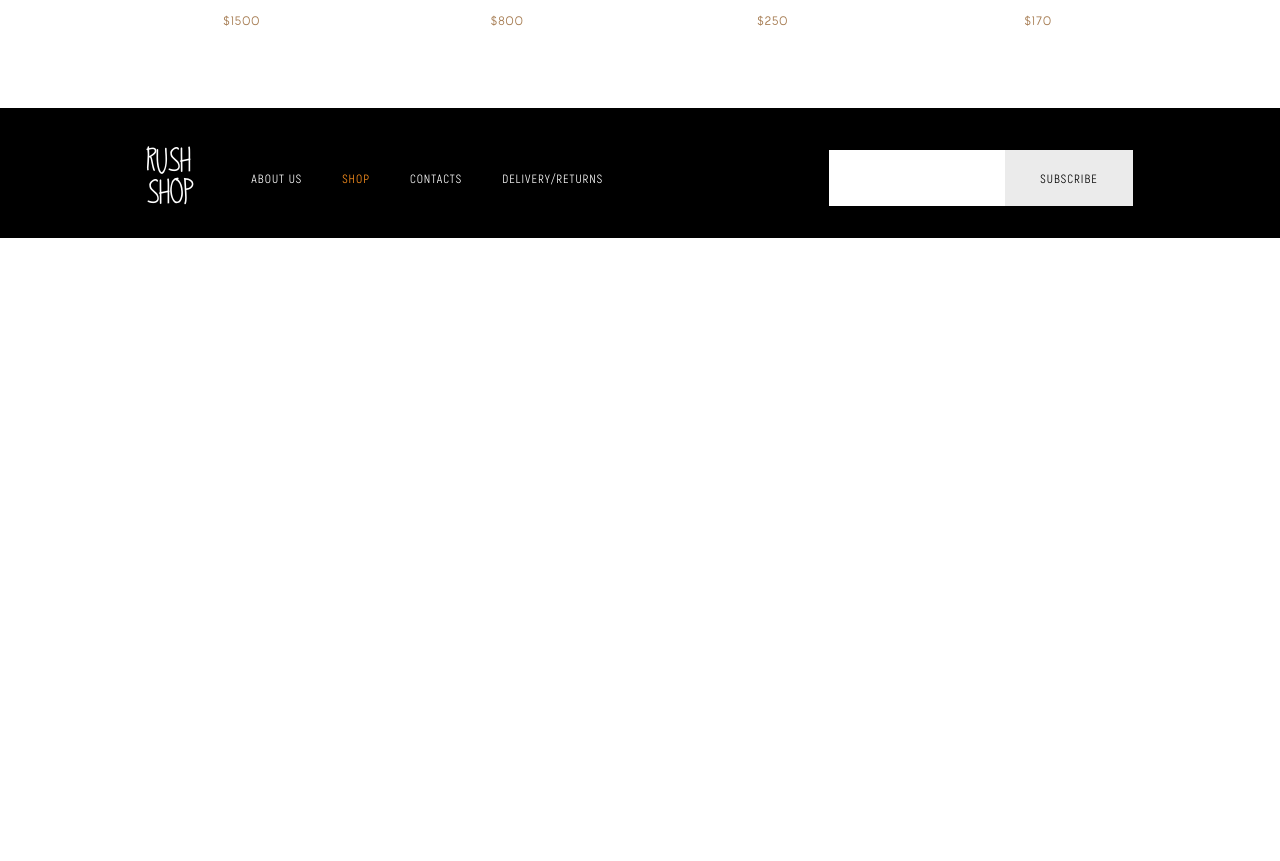
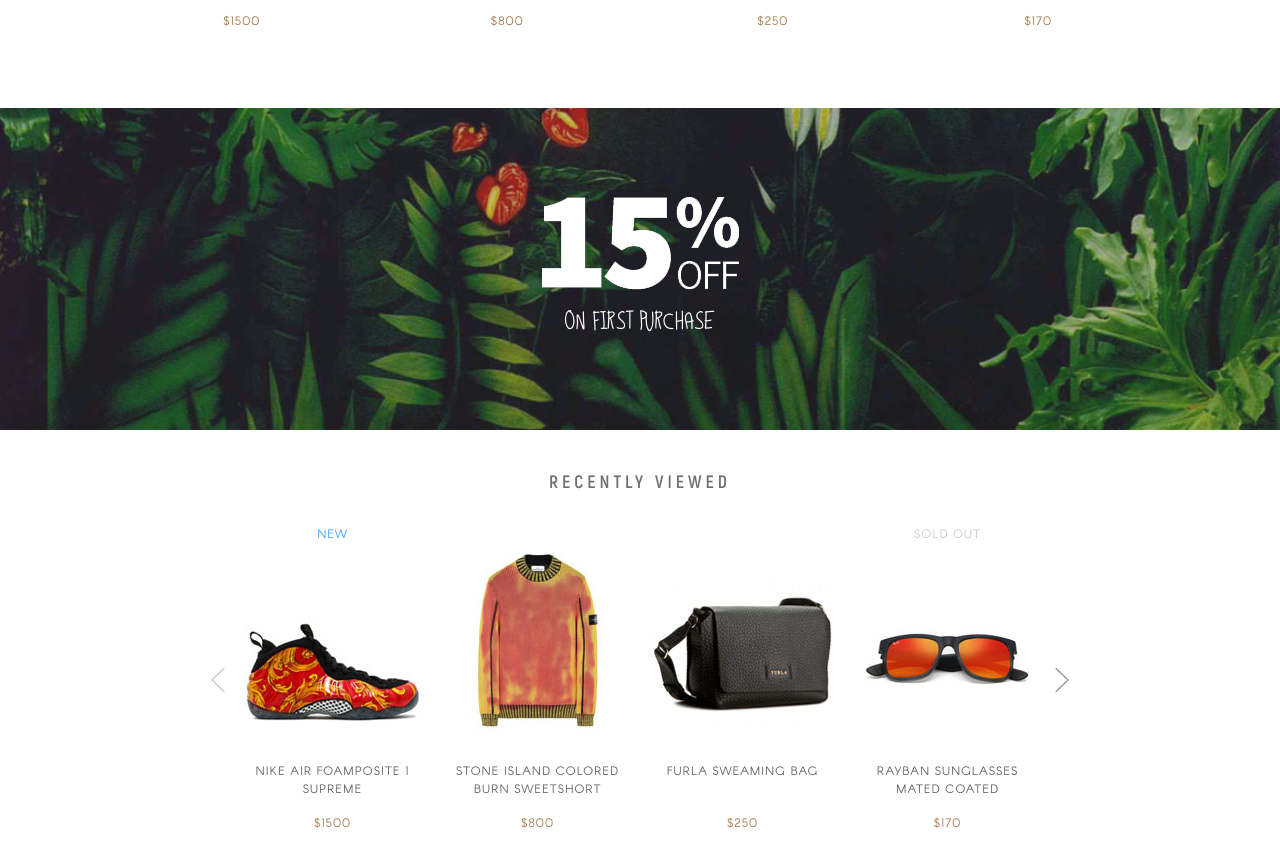
Before and after one commit to Tigronix/rs, a plain HTML site: page app/catalog.html in a window 1280 px wide. Shown: the part 1299-2160 px from the top of the page. Before the commit the page ends 1537 px from the top, so only its background shows below. Drawn offline with nearby package versions, Linux system fonts and the light colour scheme; files that its build step writes are made by us from their sources.

Commit message:
some fixes

```diff
--- a/app/catalog.html
+++ b/app/catalog.html
@@ -276,6 +276,61 @@
 					</ul>
 				</div>
       </section>
+			<section data-bg-mobile="img/sale-bg--mobile.jpg" data-bg-desktop="img/sale-bg--desktop.jpg" class="sale js-adaptive-bg">
+				<div class="sale__header">
+					<img src="img/sale-header.png" alt="">
+				</div>
+				<div class="sale__desc">on first purchase</div>
+			</section>
+			<section class="catalog-best catalog-best--mb-60 catalog-best__tab-wrapper wrapper wrapper--max-width">
+				<h2 class="h2 h2--grey">RECENTLY VIEWED</h2>
+				<div class="catalog-best__slider js-catalog-best-slider">
+					<a href="#" class="catalog-card">
+						<div class="catalog-card__img"><img src="img/catalog-best__1--desktop.jpg" alt=""></div>
+						<div class="catalog-card__new">new</div>
+						<div class="catalog-card__name">nike Air Foamposite 1 Supreme</div>
+						<div class="catalog-card__price">$1500</div>
+					</a>
+					<a href="#" class="catalog-card">
+						<div class="catalog-card__img"><img src="img/catalog-best__2--desktop.jpg" alt=""></div>
+						<div class="catalog-card__name">stone island colored burn sweetshort</div>
+						<div class="catalog-card__price">$800</div>
+					</a>
+					<a href="#" class="catalog-card">
+						<div class="catalog-card__img"><img src="img/catalog-best__3--desktop.jpg" alt=""></div>
+						<div class="catalog-card__name">furla sweaming bag</div>
+						<div class="catalog-card__price">$250</div>
+					</a>
+					<a href="#" class="catalog-card">
+						<div class="catalog-card__img"><img src="img/catalog-best__4--desktop.jpg" alt=""></div>
+						<div class="catalog-card__sold-out">sold out</div>
+						<div class="catalog-card__name">rayban sunglasses mated coated</div>
+						<div class="catalog-card__price">$170</div>
+					</a>
+					<a href="#" class="catalog-card">
+						<div class="catalog-card__img"><img src="img/catalog-best__1--desktop.jpg" alt=""></div>
+						<div class="catalog-card__new">new</div>
+						<div class="catalog-card__name">nike Air Foamposite 1 Supreme</div>
+						<div class="catalog-card__price">$1500</div>
+					</a>
+					<a href="#" class="catalog-card">
+						<div class="catalog-card__img"><img src="img/catalog-best__2--desktop.jpg" alt=""></div>
+						<div class="catalog-card__name">stone island colored burn sweetshort</div>
+						<div class="catalog-card__price">$800</div>
+					</a>
+					<a href="#" class="catalog-card">
+						<div class="catalog-card__img"><img src="img/catalog-best__3--desktop.jpg" alt=""></div>
+						<div class="catalog-card__name">furla sweaming bag</div>
+						<div class="catalog-card__price">$250</div>
+					</a>
+					<a href="#" class="catalog-card">
+						<div class="catalog-card__img"><img src="img/catalog-best__4--desktop.jpg" alt=""></div>
+						<div class="catalog-card__sold-out">sold out</div>
+						<div class="catalog-card__name">rayban sunglasses mated coated</div>
+						<div class="catalog-card__price">$170</div>
+					</a>
+				</div>
+			</section>
     </main>
 		<footer class="page-footer">
 			<div class="page-footer__wrapper wrapper--max-width">
--- a/app/sass/_catalog-best.scss
+++ b/app/sass/_catalog-best.scss
@@ -1,4 +1,13 @@
 .catalog-best {
+
+  &--mb-60 {
+    margin-bottom: 60px;
+
+    @include atMobile{
+      margin-bottom: 30px;
+    };
+  }
+
   &__tab-nav {
     display: flex;
     flex-wrap: wrap;
--- a/app/sass/_global.scss
+++ b/app/sass/_global.scss
@@ -43,6 +43,10 @@
 		color: #000;
 		margin-bottom: 29px;
 	};
+
+	&--grey {
+		color: #707070;
+	}
 }
 
 .p {
--- a/app/sass/_main-menu.scss
+++ b/app/sass/_main-menu.scss
@@ -94,6 +94,22 @@
     };
   }
 
+  &__accordion-content {
+    position: relative;
+
+    &:before {
+      display: block;
+      content: '';
+      position: absolute;
+      left: 0;
+      top: 0;
+      bottom: 0;
+      width: 1px;
+      height: 100%;
+      background: #a5a5a5;
+    }
+  }
+
   &__shop {
     width: 60.24340770791075%;
 
@@ -132,6 +148,15 @@
 
   &__accordion-item {
     margin-bottom: 46px;
+
+    &.active {
+      .main-menu {
+        &__accordion-header {
+          border-bottom: 0px;
+          padding-bottom: 0px;
+        }
+      }
+    }
   }
 
   &__accordion-toggle {
```
